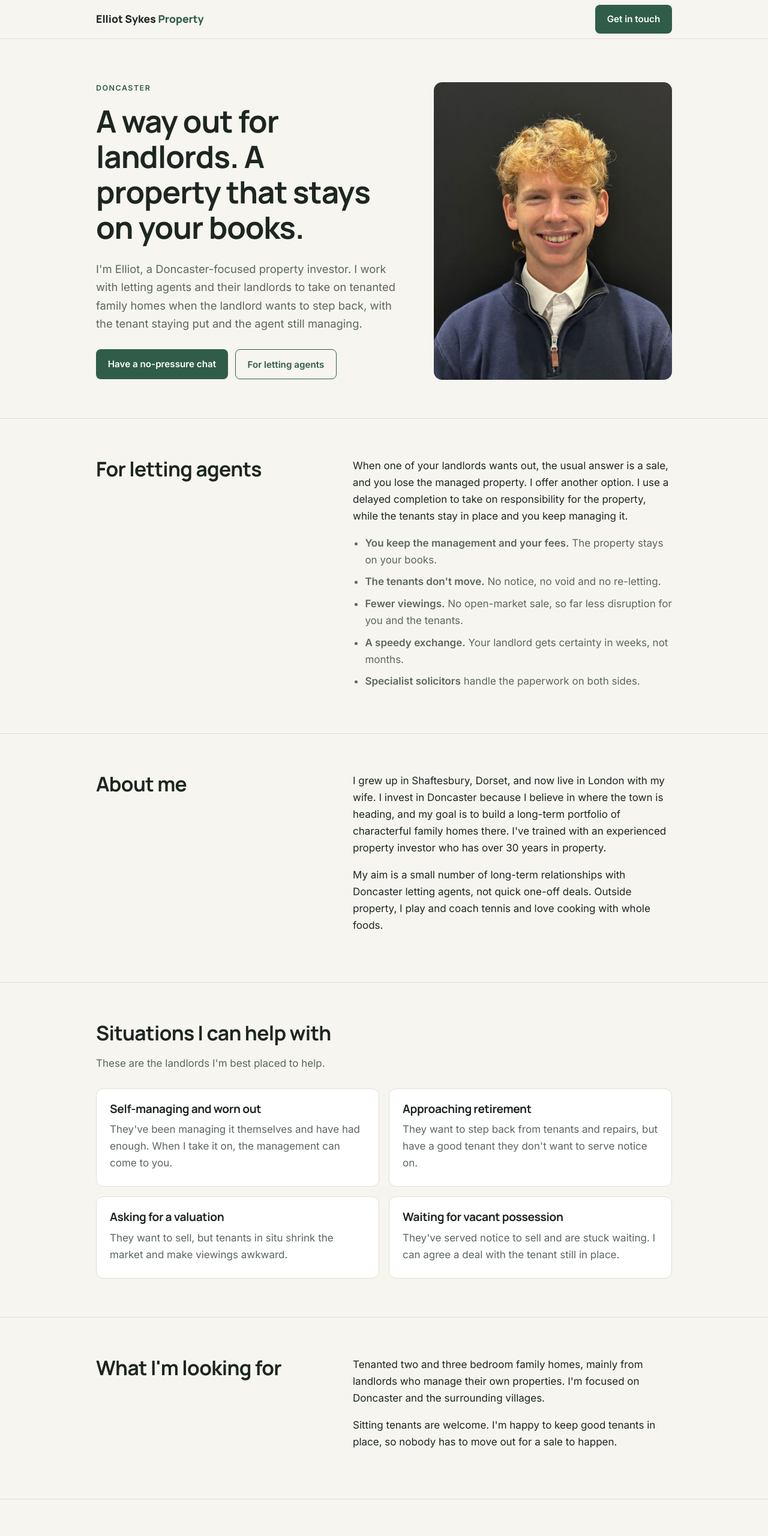
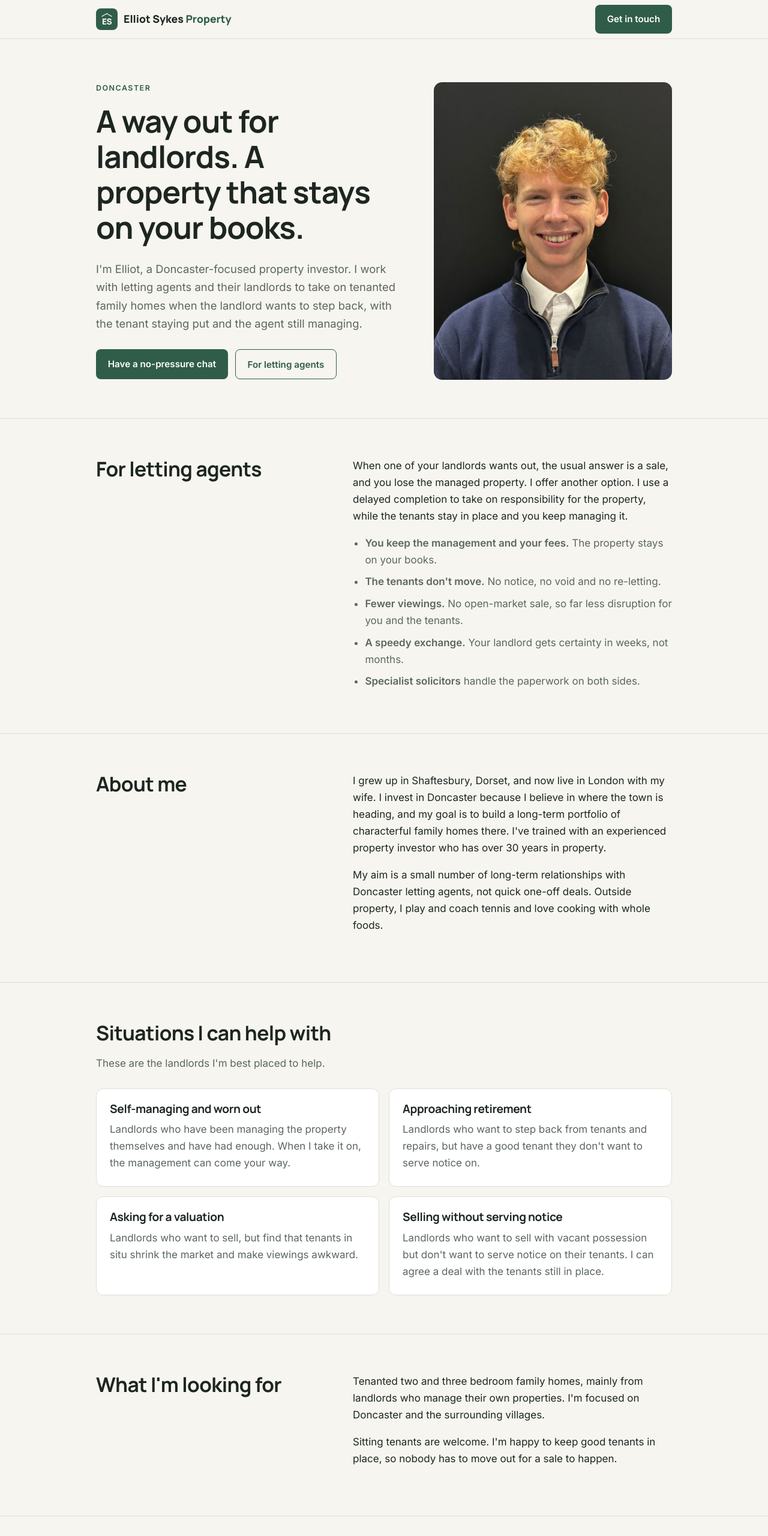
Before and after one commit to elliotsykes04-droid/elliotsykesproperty.com, a plain HTML site: page index.html in a window 1280 px wide. Shown: the top 2560 px of the page at 60% size. Drawn offline with Linux system fonts and the light colour scheme.

Commit message:
Add logo mark and favicon, reword situation cards
Co-Authored-By: Claude Opus 5.5 <noreply@anthropic.com>
Claude-Session: https://claude.ai/code/session_01EnFgTk59a1KQ3Gd4uRDbEK

```diff
--- a/index.html
+++ b/index.html
@@ -5,6 +5,8 @@
 <meta name="viewport" content="width=device-width, initial-scale=1">
 <title>Elliot Sykes Property</title>
 <meta name="description" content="Elliot Sykes helps landlords and homeowners in Doncaster find a straightforward way forward with property that has become a burden.">
+<link rel="icon" type="image/png" href="favicon.png">
+<link rel="apple-touch-icon" href="apple-touch-icon.png">
 <link rel="preconnect" href="https://fonts.googleapis.com">
 <link rel="preconnect" href="https://fonts.gstatic.com" crossorigin>
 <link href="https://fonts.googleapis.com/css2?family=Manrope:wght@600;700;800&family=Inter:wght@400;500;600&display=swap" rel="stylesheet">
@@ -38,7 +40,10 @@ p{margin:0 0 1em}
 header.top{border-bottom:1px solid var(--line);background:var(--bg)}
 header.top .wrap{display:flex;align-items:center;justify-content:space-between;height:64px}
 .brand{font-family:Manrope,Inter,system-ui,sans-serif;font-weight:800;font-size:1.1rem;color:var(--ink);text-decoration:none}
-.brand span{color:var(--accent)}
+.brand{display:inline-flex;align-items:center;gap:10px}
+.brand img{border-radius:8px;display:block}
+.brand .bt{color:var(--ink)}
+.brand .bt span{color:var(--accent)}
 .btn{display:inline-block;background:var(--accent);color:var(--accent-ink);text-decoration:none;font-weight:600;padding:.75em 1.3em;border-radius:8px;font-size:.95rem}
 .btn.ghost{background:transparent;color:var(--accent);border:1.5px solid var(--accent)}
 /* hero */
@@ -88,7 +93,7 @@ footer{padding:32px 0 48px;color:var(--muted);font-size:.85rem;border-top:1px so
 
 <header class="top">
   <div class="wrap">
-    <a class="brand" href="#">Elliot Sykes <span>Property</span></a>
+    <a class="brand" href="#"><img src="logo-mark.png" alt="" width="36" height="36"><span class="bt">Elliot Sykes <span>Property</span></span></a>
     <a class="btn" href="#contact">Get in touch</a>
   </div>
 </header>
@@ -140,10 +145,10 @@ footer{padding:32px 0 48px;color:var(--muted);font-size:.85rem;border-top:1px so
     <h2>Situations I can help with</h2>
     <p class="muted">These are the landlords I'm best placed to help.</p>
     <div class="cards">
-      <div class="card"><h3>Self-managing and worn out</h3><p>They've been managing it themselves and have had enough. When I take it on, the management can come to you.</p></div>
-      <div class="card"><h3>Approaching retirement</h3><p>They want to step back from tenants and repairs, but have a good tenant they don't want to serve notice on.</p></div>
-      <div class="card"><h3>Asking for a valuation</h3><p>They want to sell, but tenants in situ shrink the market and make viewings awkward.</p></div>
-      <div class="card"><h3>Waiting for vacant possession</h3><p>They've served notice to sell and are stuck waiting. I can agree a deal with the tenant still in place.</p></div>
+      <div class="card"><h3>Self-managing and worn out</h3><p>Landlords who have been managing the property themselves and have had enough. When I take it on, the management can come your way.</p></div>
+      <div class="card"><h3>Approaching retirement</h3><p>Landlords who want to step back from tenants and repairs, but have a good tenant they don't want to serve notice on.</p></div>
+      <div class="card"><h3>Asking for a valuation</h3><p>Landlords who want to sell, but find that tenants in situ shrink the market and make viewings awkward.</p></div>
+      <div class="card"><h3>Selling without serving notice</h3><p>Landlords who want to sell with vacant possession but don't want to serve notice on their tenants. I can agree a deal with the tenants still in place.</p></div>
     </div>
   </div>
 </section>
```
Also changed, not shown: apple-touch-icon.png (added), favicon.png (added), logo-mark.png (added).
